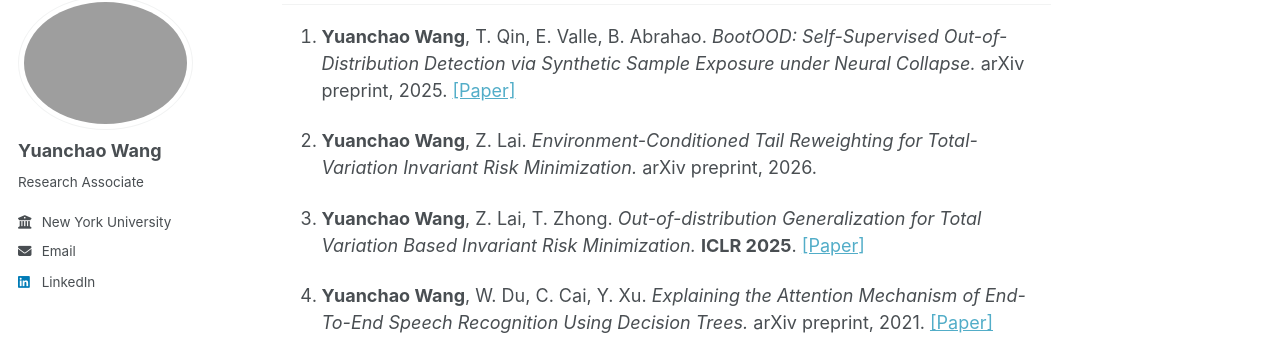
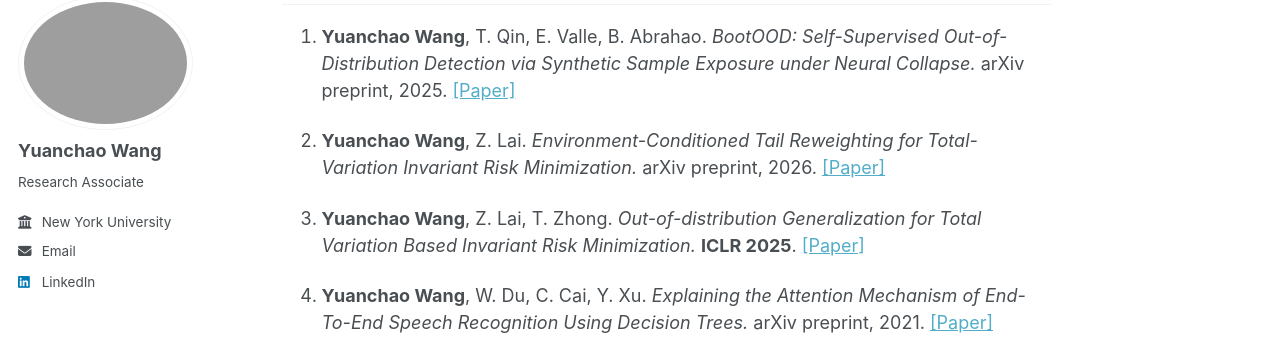
Before and after one commit to JohnnyWyc/JohnnyWyc.github.io, a Jekyll site: the page built from _pages/about.md, in a window 1280 px wide and 900 px high, scrolled down 433 px. Shown: the part 103-452 px from the top of the window. Built offline with Jekyll 4.4.1, drawn with Linux system fonts in a browser that asks for light colours; a script bundle is joined from its source files by our own code; library files that are not in the unit come from our copies.

Commit message:
Add link to publication for Environment-Conditioned Tail Reweighting

```diff
--- a/_pages/about.md
+++ b/_pages/about.md
@@ -20,7 +20,7 @@
 
 1. **Yuanchao Wang**, T. Qin, E. Valle, B. Abrahao. *BootOOD: Self-Supervised Out-of-Distribution Detection via Synthetic Sample Exposure under Neural Collapse.* arXiv preprint, 2025. [[Paper]](https://arxiv.org/pdf/2511.13539)
 
-2. **Yuanchao Wang**, Z. Lai. *Environment-Conditioned Tail Reweighting for Total-Variation Invariant Risk Minimization.* arXiv preprint, 2026.
+2. **Yuanchao Wang**, Z. Lai. *Environment-Conditioned Tail Reweighting for Total-Variation Invariant Risk Minimization.* arXiv preprint, 2026. [[Paper]](https://arxiv.org/pdf/2601.22944)
 
 3. **Yuanchao Wang**, Z. Lai, T. Zhong. *Out-of-distribution Generalization for Total Variation Based Invariant Risk Minimization.* **ICLR 2025**. [[Paper]](https://openreview.net/pdf?id=c4wEKJOjY3)
 
```
